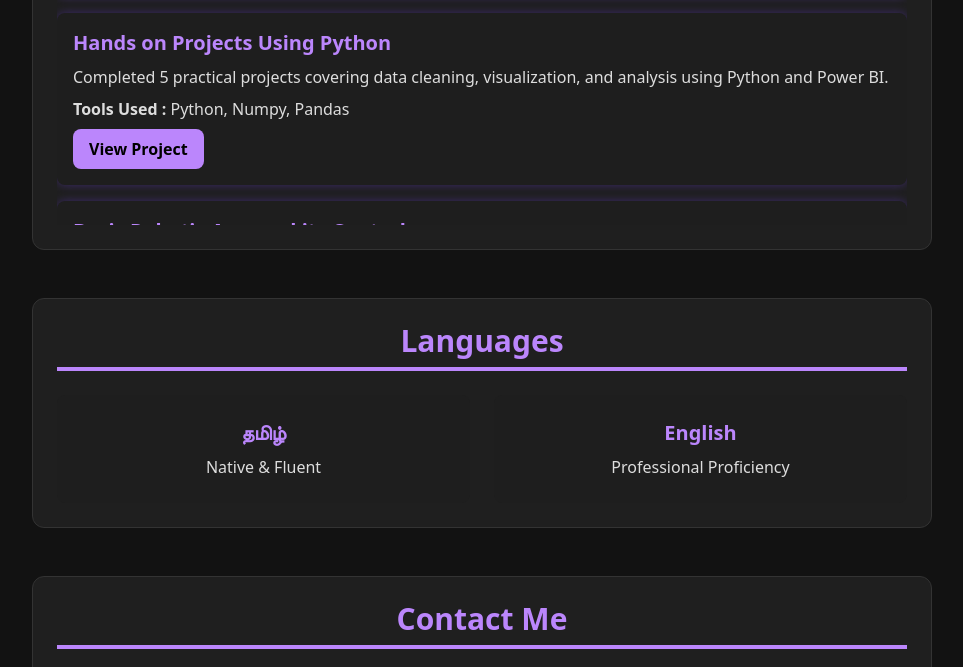
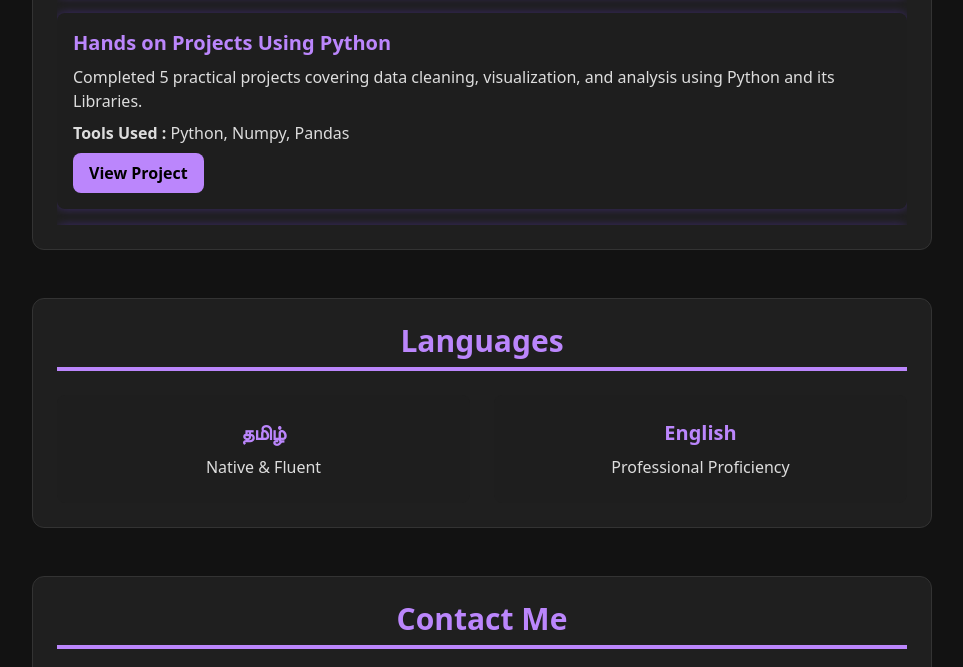
Before and after one commit to dinakar186/dinakarsm-portfolio, a plain HTML site: page index.html in a window 1280 px wide. Shown: the part 3122-3789 px from the top of the page, without its empty margins (158-1121 px from the left). Drawn offline with nearby package versions, Linux system fonts and the light colour scheme.

Commit message:
Project Section Spell

```diff
--- a/index.html
+++ b/index.html
@@ -307,7 +307,7 @@ Alongside technical expertise, I bring strong soft skills such as problem-solvin
     <div class="project p-4 bg-[#1e1e1e] rounded-lg shadow-[0_0_10px_#3c2a6a] hover:shadow-[0_0_20px_#bb86fc]">
       <h3 class="text-[#bb86fc] text-xl font-bold mb-2">Hands on Projects Using Python</h3>
       <p class="text-[#ddd] mb-2">
-        Completed 5 practical projects covering data cleaning, visualization, and analysis using Python and Power BI.
+        Completed 5 practical projects covering data cleaning, visualization, and analysis using Python and its Libraries.
       </p>
       <p class="text-[#ddd] mb-2"><strong>Tools Used :</strong> Python, Numpy, Pandas</p>
       <a href="https://github.com/dinakar186/FCC-Data-Analysis-Projects" target="_blank" class="btn-link bg-[#bb86fc] text-black font-bold rounded-lg px-4 py-2 inline-block hover:translate-y-[-2px] transition-all">View Project</a>
```
